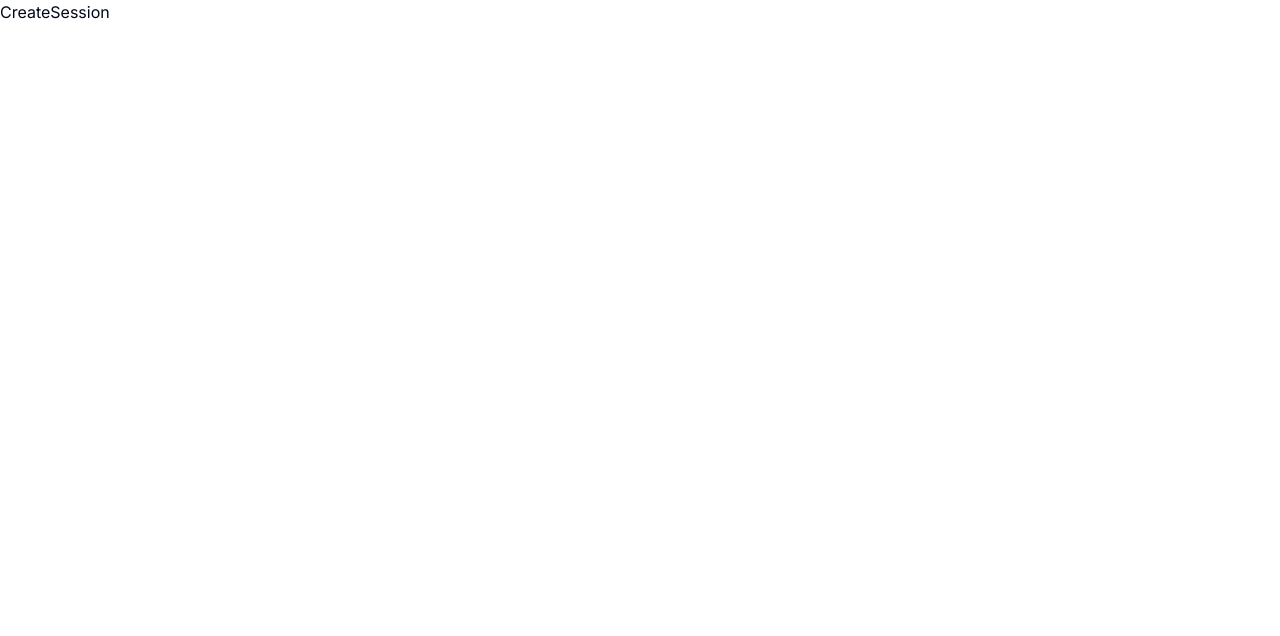
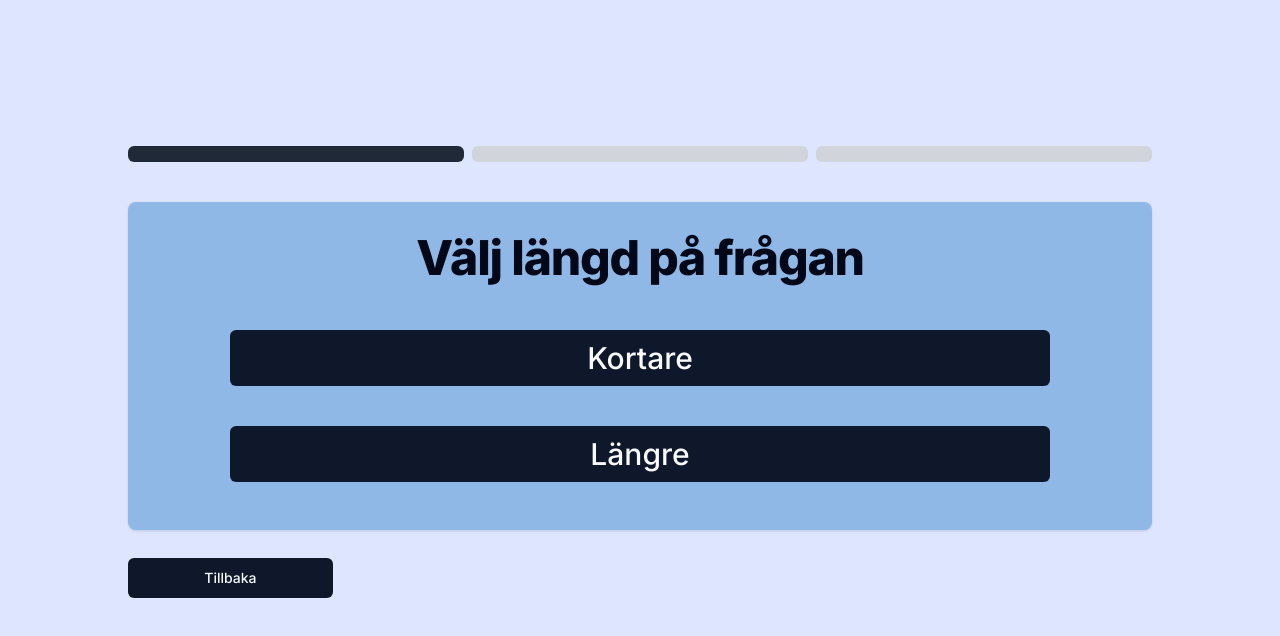
Before and after one commit to GECO-project/Digital_Check_In_Out, a Next.js app: page /Skapa in a window 1280 px wide. Shown: the top 636 px of the page. Built offline with nearby package versions, Linux system fonts and the light colour scheme.

Commit message:
Added pages for selecting length/category of the question

```diff
--- /dev/null
+++ b/app/Skapa/chooseQuestionCategory.tsx
@@ -0,0 +1,48 @@
+"use client";
+
+import { Button } from "@/components/ui/button";
+import { useAppContext } from "@/contexts/AppContext";
+
+interface ChooseQuestionCategoryProps {
+  setStage: React.Dispatch<React.SetStateAction<number>>;
+}
+
+export default function ChooseQuestionCategory({
+  setStage
+}: ChooseQuestionCategoryProps) {
+  const { setCategory } = useAppContext();
+
+  const handleButtonClick = (category: string) => {
+    setCategory(category);
+    setStage((prevStage) => prevStage + 1);
+  };
+
+  return (
+    <div className="flex flex-col items-center justify-between">
+      <h1 className="scroll-m-20 text-4xl font-extrabold tracking-tight lg:text-5xl text-center mt-8">
+        Välj kategori på frågan
+      </h1>
+      <Button
+        onClick={() => handleButtonClick("Slumpad")}
+        size="xl"
+        className="w-4/5 mx-auto mt-12"
+      >
+        Slumpad
+      </Button>
+      <Button
+        onClick={() => handleButtonClick("Natur")}
+        size="xl"
+        className="w-4/5 mx-auto mt-4"
+      >
+        Natur
+      </Button>
+      <Button
+        onClick={() => handleButtonClick("Kultur")}
+        size="xl"
+        className="w-4/5 mx-auto mt-4 mb-12"
+      >
+        Kultur
+      </Button>
+    </div>
+  );
+}
--- /dev/null
+++ b/app/Skapa/chooseQuestionLength.tsx
@@ -0,0 +1,41 @@
+"use client";
+
+import { Button } from "@/components/ui/button";
+import { useAppContext } from "@/contexts/AppContext";
+
+interface ChooseQuestionLengthProps {
+  setStage: React.Dispatch<React.SetStateAction<number>>;
+}
+
+export default function ChooseQuestionLength({
+  setStage
+}: ChooseQuestionLengthProps) {
+  const { setQuestionsTime } = useAppContext();
+
+  const handleButtonClick = (time: number) => {
+    setQuestionsTime(time);
+    setStage((prevStage) => prevStage + 1);
+  };
+
+  return (
+    <div className="flex flex-col items-center justify-between">
+      <h1 className="scroll-m-20 text-4xl font-extrabold tracking-tight lg:text-5xl text-center mt-8">
+        Välj längd på frågan
+      </h1>
+      <Button
+        onClick={() => handleButtonClick(15)}
+        size="xl"
+        className="w-4/5 mx-auto mt-12"
+      >
+        Kortare
+      </Button>
+      <Button
+        onClick={() => handleButtonClick(60)}
+        size="xl"
+        className="w-4/5 mx-auto mt-10 mb-12"
+      >
+        Längre
+      </Button>
+    </div>
+  );
+}
--- a/app/Skapa/page.tsx
+++ b/app/Skapa/page.tsx
@@ -1,7 +1,64 @@
+"use client";
+
+import { useRouter } from "next/navigation";
+import { Button } from "@/components/ui/button";
+import { useState } from "react";
+import { useAppContext } from "@/contexts/AppContext";
+import ChooseQuestionLength from "./chooseQuestionLength";
+import ChooseQuestionCategory from "./chooseQuestionCategory";
+import Summary from "./summary";
+
 export default function CreateSession() {
+  const { setQuestionsTime, setCategory } = useAppContext();
+  const [stage, setStage] = useState(0);
+  const router = useRouter();
+
+  const handleBack = () => {
+    if (stage === 0) {
+      router.push("/Start");
+    }
+    setStage((prevStage) => prevStage - 1);
+  };
+
   return (
-    <div>
-      <h1>CreateSession</h1>
+    <div className="bg-customBlue min-h-screen flex flex-col justify-center">
+      <div className="w-4/5 mx-auto -mt-14">
+        <div className="flex justify-between mb-4">
+          <div
+            className={`w-1/3 h-4 rounded-md ${
+              stage >= 0 ? "bg-gray-800" : "bg-gray-300"
+            }`}
+          ></div>
+          <div
+            className={`w-1/3 h-4 mx-2 rounded-md ${
+              stage >= 1 ? "bg-gray-800" : "bg-gray-300"
+            }`}
+          ></div>
+          <div
+            className={`w-1/3 h-4 rounded-md ${
+              stage >= 2 ? "bg-gray-800" : "bg-gray-300"
+            }`}
+          ></div>
+        </div>
+        <div className="bg-customDarkBlue rounded-lg shadow mt-10">
+          {stage === 0 && <ChooseQuestionLength setStage={setStage} />}
+          {stage === 1 && <ChooseQuestionCategory setStage={setStage} />}
+          {stage === 2 && <Summary />}
+        </div>
+        <div className="flex justify-between mx-auto mt-7">
+          <Button onClick={() => handleBack()} className="w-1/5">
+            Tillbaka
+          </Button>
+          {stage === 2 && (
+            <Button
+              className="w-1/5 bg-green-500"
+              onClick={() => router.push("/Session")}
+            >
+              Starta
+            </Button>
+          )}
+        </div>
+      </div>
     </div>
   );
 }
--- /dev/null
+++ b/app/Skapa/summary.tsx
@@ -0,0 +1,27 @@
+"use client";
+
+import { useAppContext } from "@/contexts/AppContext";
+
+export default function Summary() {
+  const { questionTime, category } = useAppContext();
+
+  return (
+    <div className="container mx-auto">
+      <div className="flex flex-col justify-between">
+        <h1 className="scroll-m-20 text-4xl font-extrabold tracking-tight lg:text-5xl text-center mt-8 mb-8">
+          Summering
+        </h1>
+        <div className="bg-white p-4 rounded-md my-4">
+          <h2 className="scroll-m-20 pb-2 text-2xl font-semibold tracking-tight first:mt-0">
+            Längd: {questionTime === 15 ? "Kortare" : "Längre"}
+          </h2>
+        </div>
+        <div className="bg-white p-4 rounded-md my-4 mb-8">
+          <h2 className="scroll-m-20 pb-2 text-2xl font-semibold tracking-tight first:mt-0">
+            Kategori: {category}
+          </h2>
+        </div>
+      </div>
+    </div>
+  );
+}
--- a/app/Start/page.tsx
+++ b/app/Start/page.tsx
@@ -9,50 +9,25 @@ export default function StartPage() {
   const router = useRouter();
 
   const handleCheckIn = () => {
-    setType("check-in");
-    setQuestionsTime(0);
-    setCategory("");
+    setType("Check-in");
     router.push("/Skapa");
   };
 
   const handleQuickCheckIn = () => {
-    setType("check-in");
+    setType("Check-in");
     setQuestionsTime(15);
-    setCategory("quick");
+    setCategory("Slumpad");
     router.push("/Session");
   };
 
   const handleCheckOut = () => {
-    setType("check-out");
-    setQuestionsTime(0);
-    setCategory("");
+    setType("Check-out");
     router.push("/Skapa");
   };
 
   return (
-    <div
-      style={{
-        backgroundColor: "#D0E8F2",
-        minHeight: "100dvh",
-        display: "flex",
-        flexDirection: "column",
-        justifyContent: "center"
-      }}
-    >
-      <div
-        style={{
-          width: "80%",
-          margin: "0 auto",
-          marginTop: "-100px",
-          flexDirection: "column",
-          display: "flex",
-          alignContent: "center",
-          justifyContent: "space-between",
-          backgroundColor: "#90B8E7",
-          borderRadius: "10px",
-          boxShadow: "4px 0px 8px rgba(0, 0, 0, 0.2)"
-        }}
-      >
+    <div className="bg-customBlue min-h-screen flex flex-col justify-center">
+      <div className="w-4/5 mx-auto -mt-24 flex flex-col items-center justify-between bg-customDarkBlue rounded-lg shadow-md">
         <Button
           onClick={() => handleCheckIn()}
           size="xl"
--- /dev/null
+++ b/components/ui/typography.tsx
@@ -0,0 +1,33 @@
+export function TypographyH1({ text }: { text: string }) {
+  return (
+    <h1 className="scroll-m-20 text-4xl font-extrabold tracking-tight lg:text-5xl text-center">
+      {text}
+    </h1>
+  );
+}
+
+export function TypographyH2({ text }: { text: string }) {
+  return (
+    <h2 className="scroll-m-20 pb-2 text-3xl font-semibold tracking-tight first:mt-0">
+      {text}
+    </h2>
+  );
+}
+
+export function TypographyH3({ text }: { text: string }) {
+  return (
+    <h3 className="scroll-m-20 text-2xl font-semibold tracking-tight">
+      {text}
+    </h3>
+  );
+}
+
+export function TypographyH4({ text }: { text: string }) {
+  return (
+    <h4 className="scroll-m-20 text-xl font-semibold tracking-tight">{text}</h4>
+  );
+}
+
+export function TypographyP({ text }: { text: string }) {
+  return <p className="leading-7">{text}</p>;
+}
--- a/tailwind.config.ts
+++ b/tailwind.config.ts
@@ -19,6 +19,8 @@ const config = {
     },
     extend: {
       colors: {
+        customBlue:"#DDE5FF",
+        customDarkBlue:"#90B8E7",
         border: "hsl(var(--border))",
         input: "hsl(var(--input))",
         ring: "hsl(var(--ring))",
```
